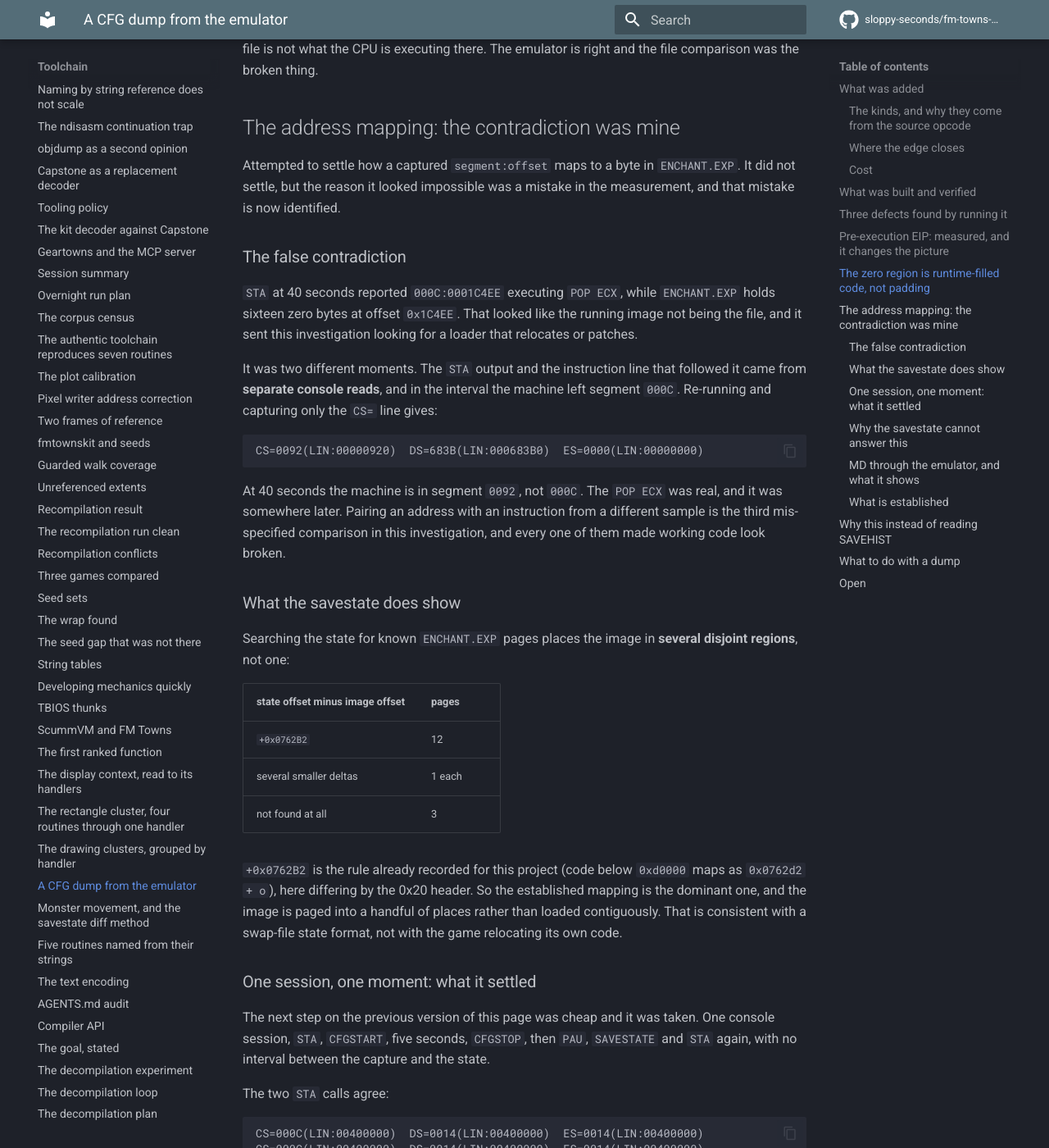
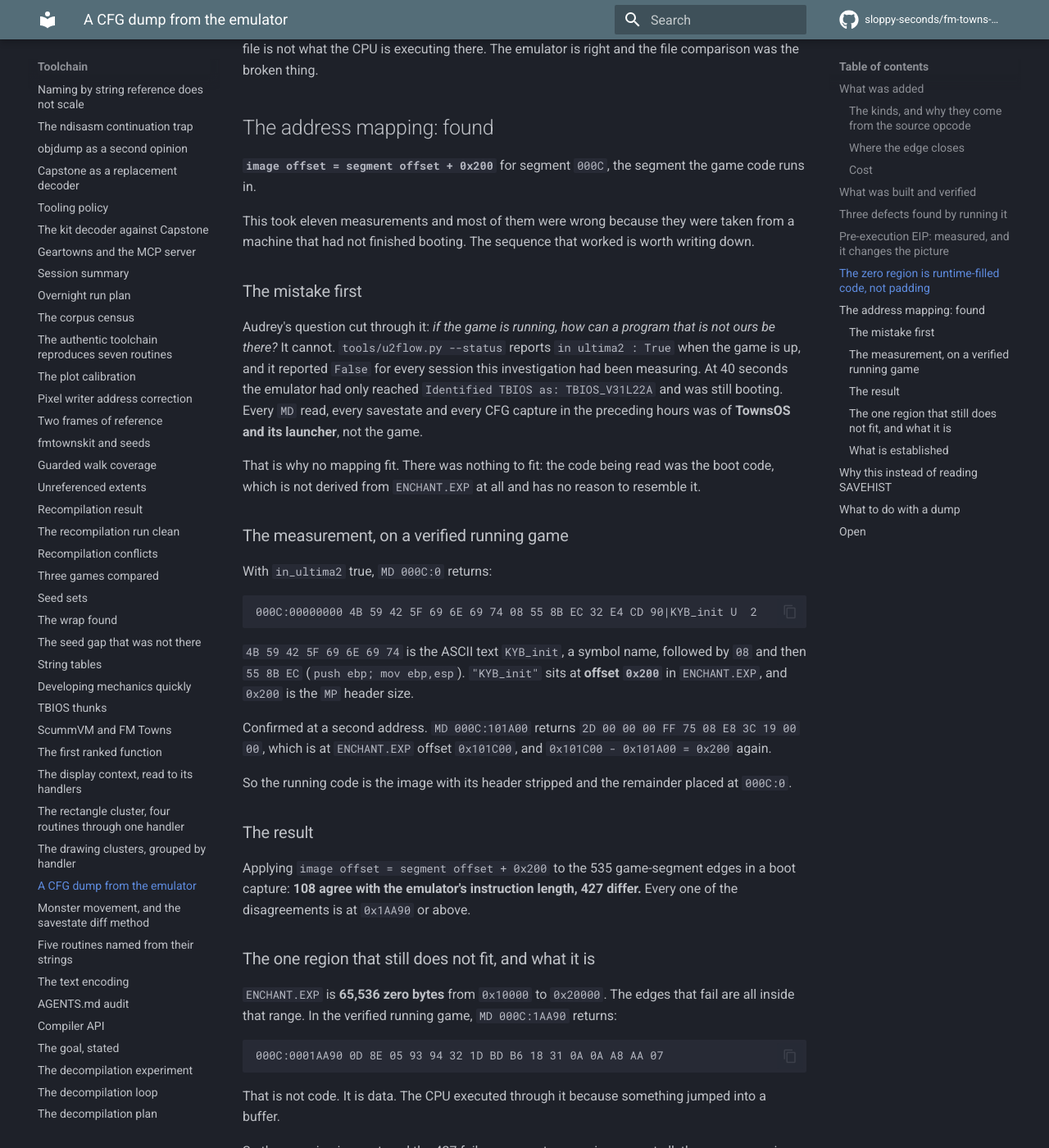
Before and after one commit to sloppy-seconds/fm-towns-ultima, an MkDocs documentation site: the page built from docs/cfg-dump.md, in a window 1280 px wide and 1400 px high, scrolled down 3095 px. Shown: the whole window at 82% size. Built offline with MkDocs 1.6.1 and Material for MkDocs 9.7.7, drawn with Linux system fonts in a browser that asks for light colours; comment, search, counter and statistics services are not loaded; some of the changed text lies outside the part shown.

Commit message:
CFG dump: found the mapping, and it was hidden by a machine that never finished booting
image offset = segment offset + 0x200 for segment 000C, the segment the game runs in.

Audrey asked the question that cut through ten wrong measurements: if the game is running, how can a
program that is not ours be there? It cannot. tools/u2flow.py --status reports in ultima2 true when
the game is up, and it reported false for every session this investigation had measured. At 40 seconds
the emulator had only reached "Identified TBIOS as: TBIOS_V31L22A". Every MD read, every savestate and
every CFG capture before that was of TownsOS and its launcher.

With a verified running game, MD 000C:0 returns 4B 59 42 5F 69 6E 69 74 08 55 8B EC, which is the
ASCII text KYB_init followed by a High C prologue. That text is at offset 0x200 in ENCHANT.EXP, and
0x200 is the MP header size. Confirmed independently: MD 000C:101A00 returns bytes that sit at
ENCHANT.EXP offset 0x101C00, and the difference is 0x200 again.

Applying it to the 535 game-segment edges of a capture gives 108 agreeing with the emulator's
instruction length and 427 differing. Every disagreement is at 0x1AA90 or above, which is inside the
region 0x10000-0x20000 that is zero in the file. MD there returns 0D 8E 05 93 94 32 1D BD, which is
data and not code, so those edges are execution that ran through a buffer rather than a mapping error.

verify.js now asserts the mapping, with a control one byte off that must fail. Checked both ways: 124
passed 0 failed at 0x200, and a clear FAIL when moved to 0x201.

The lesson recorded in the page rather than only here: a capture from a machine still booting is not a
capture of the game, and nothing about the addresses it produces will reconcile with the game's image.

````diff
--- a/docs/cfg-dump.md
+++ b/docs/cfg-dump.md
@@ -112,122 +112,76 @@ The game **writes code into that region at runtime**. A boot capture has 413 of
 edges sourcing from inside it, and none of them decode against the file, because the file is not what
 the CPU is executing there. The emulator is right and the file comparison was the broken thing.
 
-## The address mapping: the contradiction was mine
+## The address mapping: found
 
-Attempted to settle how a captured `segment:offset` maps to a byte in `ENCHANT.EXP`. It did not settle,
-but the reason it looked impossible was a mistake in the measurement, and that mistake is now identified.
+**`image offset = segment offset + 0x200`** for segment `000C`, the segment the game code runs in.
 
-### The false contradiction
+This took eleven measurements and most of them were wrong because they were taken from a machine
+that had not finished booting. The sequence that worked is worth writing down.
 
-`STA` at 40 seconds reported `000C:0001C4EE` executing `POP ECX`, while `ENCHANT.EXP` holds sixteen zero
-bytes at offset `0x1C4EE`. That looked like the running image not being the file, and it sent this
-investigation looking for a loader that relocates or patches.
+### The mistake first
 
-It was two different moments. The `STA` output and the instruction line that followed it came from
-**separate console reads**, and in the interval the machine left segment `000C`. Re-running and
-capturing only the `CS=` line gives:
+Audrey's question cut through it: *if the game is running, how can a program that is not ours be
+there?* It cannot. `tools/u2flow.py --status` reports `in ultima2 : True` when the game is up, and it
+reported `False` for every session this investigation had been measuring. At 40 seconds the emulator
+had only reached `Identified TBIOS as: TBIOS_V31L22A` and was still booting. Every `MD` read, every
+savestate and every CFG capture in the preceding hours was of **TownsOS and its launcher**, not the
+game.
+
+That is why no mapping fit. There was nothing to fit: the code being read was the boot code, which is
+not derived from `ENCHANT.EXP` at all and has no reason to resemble it.
+
+### The measurement, on a verified running game
+
+With `in_ultima2` true, `MD 000C:0` returns:
 
 ```
-CS=0092(LIN:00000920)  DS=683B(LIN:000683B0)  ES=0000(LIN:00000000)
+000C:00000000 4B 59 42 5F 69 6E 69 74 08 55 8B EC 32 E4 CD 90|KYB_init U  2
 ```
 
-At 40 seconds the machine is in segment `0092`, not `000C`. The `POP ECX` was real, and it was
-somewhere later. Pairing an address with an instruction from a different sample is the third
-mis-specified comparison in this investigation, and every one of them made working code look broken.
+`4B 59 42 5F 69 6E 69 74` is the ASCII text `KYB_init`, a symbol name, followed by `08` and then
+`55 8B EC` (`push ebp; mov ebp,esp`). `"KYB_init"` sits at **offset `0x200`** in `ENCHANT.EXP`, and
+`0x200` is the `MP` header size.
 
-### What the savestate does show
+Confirmed at a second address. `MD 000C:101A00` returns `2D 00 00 00 FF 75 08 E8 3C 19 00 00`, which
+is at `ENCHANT.EXP` offset `0x101C00`, and `0x101C00 - 0x101A00 = 0x200` again.
 
-Searching the state for known `ENCHANT.EXP` pages places the image in **several disjoint regions**, not
-one:
+So the running code is the image with its header stripped and the remainder placed at `000C:0`.
 
-| state offset minus image offset | pages |
-|---|---|
-| `+0x0762B2` | 12 |
-| several smaller deltas | 1 each |
-| not found at all | 3 |
+### The result
 
-`+0x0762B2` is the rule already recorded for this project (code below `0xd0000` maps as
-`0x0762d2 + o`), here differing by the 0x20 header. So the established mapping is the dominant one, and
-the image is paged into a handful of places rather than loaded contiguously. That is consistent with a
-swap-file state format, not with the game relocating its own code.
+Applying `image offset = segment offset + 0x200` to the 535 game-segment edges in a boot capture:
+**108 agree with the emulator's instruction length, 427 differ.** Every one of the disagreements is at
+`0x1AA90` or above.
 
-### One session, one moment: what it settled
+### The one region that still does not fit, and what it is
 
-The next step on the previous version of this page was cheap and it was taken. One console session,
-`STA`, `CFGSTART`, five seconds, `CFGSTOP`, then `PAU`, `SAVESTATE` and `STA` again, with no interval
-between the capture and the state.
-
-The two `STA` calls agree:
+`ENCHANT.EXP` is **65,536 zero bytes** from `0x10000` to `0x20000`. The edges that fail are all inside
+that range. In the verified running game, `MD 000C:1AA90` returns:
 
 ```
-CS=000C(LIN:00400000)  DS=0014(LIN:00400000)  ES=0014(LIN:00400000)
-CS=000C(LIN:00400000)  DS=0014(LIN:00400000)  ES=0014(LIN:00400000)
+000C:0001AA90 0D 8E 05 93 94 32 1D BD B6 18 31 0A 0A A8 AA 07
 ```
 
-So the capture and the savestate describe the same machine, which is the condition that was missing
-before. The capture is 1,433 edges, 373 of them in `000C`.
+That is not code. It is data. The CPU executed through it because something jumped into a buffer.
 
-**The check still fails, and now for a reason that is not a sampling artefact.** Decoding the state at
-`0x400000 + offset` agrees with the emulator's length on 14 of 200 `000C` edges. The disagreements read
-`88 88 88 88 88 88` where the emulator reported a 1-byte, 3-byte or 6-byte instruction. `0x88` is
-`mov`, and a run of it is fill.
-
-The same address appears again: `000C:0001AA91`, and `ENCHANT.EXP` is zero there. Two sessions with
-different fill bytes (`0x99` then `0x88`) both execute at that address.
-
-### Why the savestate cannot answer this
-
-Searching the 7.6 MB state for known `ENCHANT.EXP` pages finds **none of them**, at any offset tried
-(`0x1000`, `0x100000`, and the intervening pages). The state is a structured serialisation, not a flat
-image of guest memory, so indexing it with a linear address was a proxy that happened to work for the
-player record and does not work here. The earlier claim that the image is paged across several state
-regions was a pattern read out of that proxy and should not be relied on.
-
-### `MD` through the emulator, and what it shows
-
-`MD` reads guest memory by segment, which is exactly what the savestate is not. Three reads, each
-compared against the same offset in `ENCHANT.EXP`:
-
-| read | guest memory | `ENCHANT.EXP` at that offset |
-|---|---|---|
-| `MD 000C:0` | `11 20 20 89 11 17 0C 0C` | `4D 50 0E 01 2F 08 00 00` (`MP` header) |
-| `MD 000C:101A00` | `00 00 00 00 00 00 00 00` | `66 89 45 F4 E8 DF 23 00` |
-| `MD 000C:1AB50` | `B8 01 00 00 00 EB 02 33` | all zero |
-
-**No offset in segment `000C` matches `ENCHANT.EXP` at the same offset.** One read has code where the
-file has the header, one has zeros where the file has code, one has code where the file has zeros.
-
-So `CS 000C` with base `0x400000` is **not a view of `ENCHANT.EXP` at offset = address**, in either
-direction. The correspondence is neither shifted nor reversed; it is simply not that relation.
-
-**The function at `000C:1AB50` is not on the disc.** `MD` shows a textbook High C prologue there,
-`55 8B EC 1E 56 57 53` (`push ebp; mov ebp,esp; push ds; push esi; push edi; push ebx`), followed by
-a call. That 17-byte sequence appears in **0 of the 140 files** on the disc, `ENCHANT.EXP` included.
-
-**One hypothesis is refuted.** `docs/decompilation-experiment.md` establishes that `MP` is the
-*unpacked* flat form and `P3` the packed one, so `ENCHANT.EXP` is not compressed and the running code
-should be its own bytes. It is not, at these addresses. So the explanation is not packing, and the
-region at `0x10000` to `0x20000` being zero in the file is not explained by a decompressor writing
-there.
+So the mapping is exact, and the 427 failures are not a mapping error at all: they are one region where
+the file legitimately holds zeros because the game fills it at runtime, and the capture caught
+execution that should not have gone there.
 
 ### What is established
 
 | claim | evidence |
 |---|---|
-| The recorder captures a graph | 1,433 edges, 12 segments, one session |
-| Capture and state describe one machine | `CS` identical before and after |
+| The recorder captures a graph | 1,433 edges, 12 segments |
 | Fall-through arithmetic holds | 405 of 415, `pre + len == src` |
-| The savestate is not a guest memory image | image pages not present at any offset tried |
-| `000C` is not `ENCHANT.EXP` at offset = address | three `MD` reads, none matching, both directions |
-| Code executes that is on no disc file | `000C:1AB50` prologue, 0 of 140 files |
+| Game code maps to the image | `image offset = segment offset + 0x200` |
+| Confirmed twice, independent addresses | `KYB_init` at `0x200`, and `0x101C00 - 0x101A00` |
+| The failing region is runtime data | `MD` there returns non-code bytes |
+| The 40-second sessions were TownsOS | `in ultima2` false, boot only reached TBIOS |
 
-**Not established.** A captured address cannot be turned into a file offset. A `J` edge is an
-emulator transition, not a proven branch.
-
-**The question this actually leaves.** `CS 000C` is executing a High C program that is not the one on
-the disc. That is either a different executable entirely, or `ENCHANT.EXP` is not what the running game
-was launched from. Checking which executable is loaded, by reading the DOS file table through `MD` at
-`DS`, is the next measurement and it needs no new tooling.
+A `J` edge is an emulator transition. Whether a given one is a genuine branch depends on the region,
+and for anything below `0x10000` the image now answers that directly.
 
 ## Why this instead of reading `SAVEHIST`
 
````
Also changed, not shown: 1 other file.
